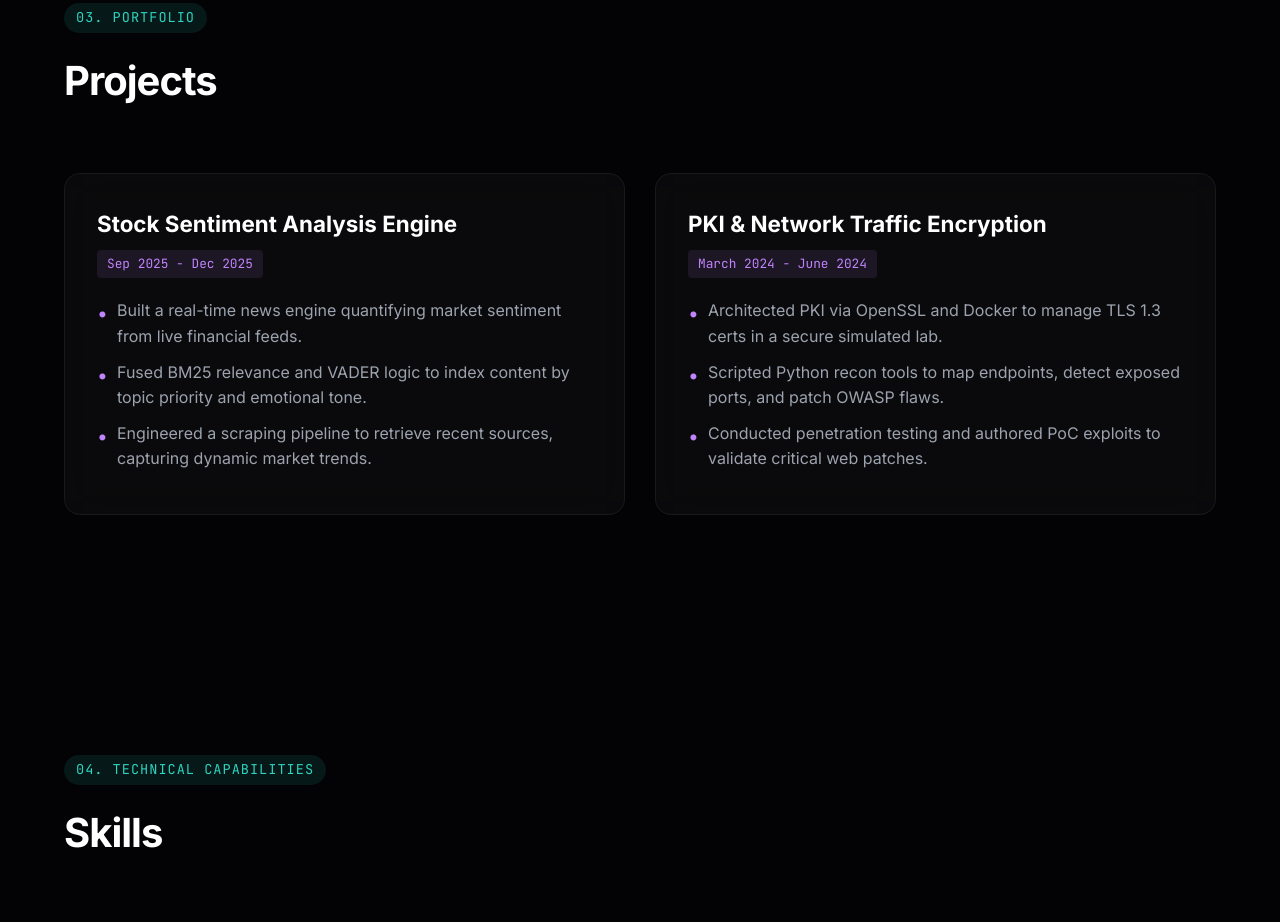
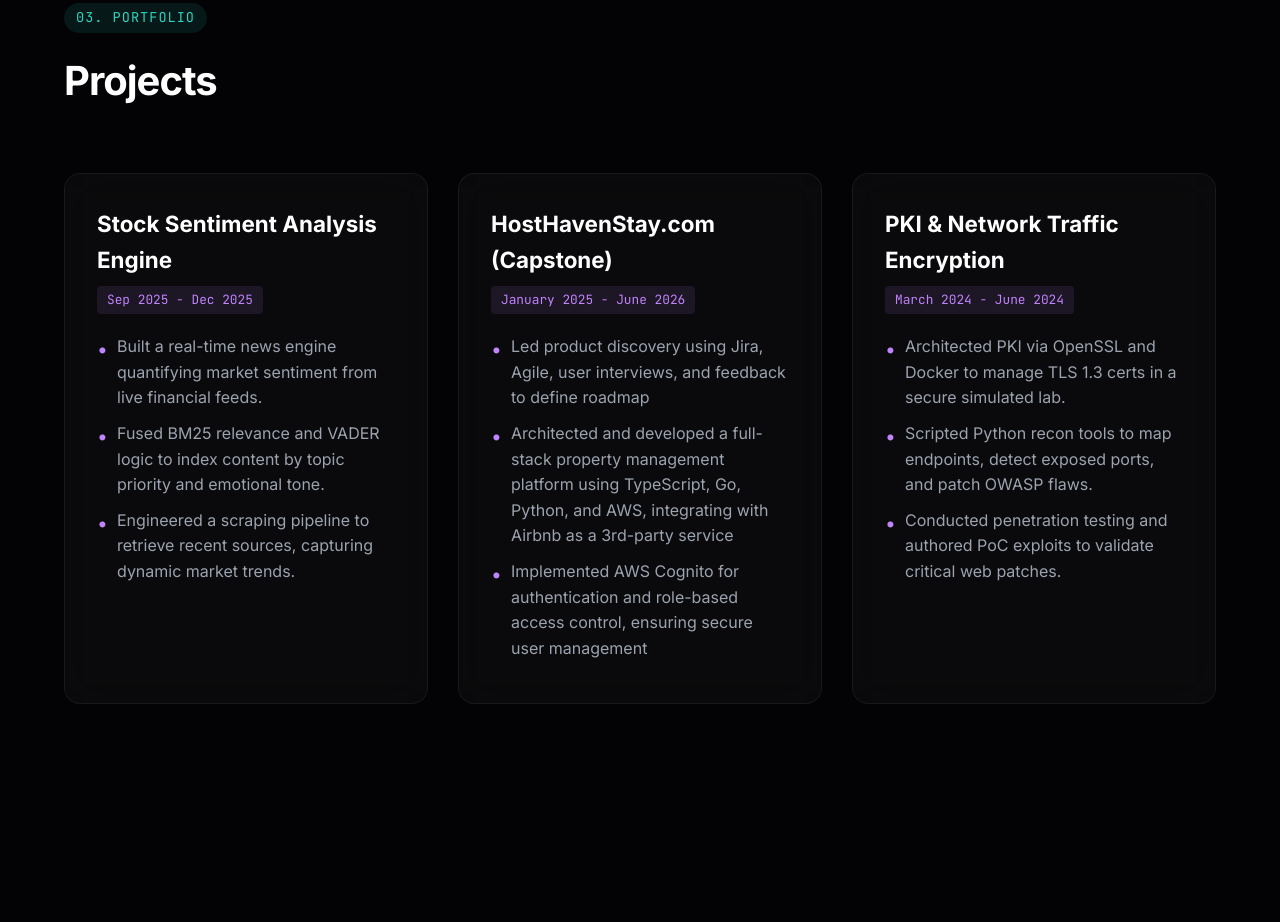
Before and after one commit to paquan-x/paquan-x.github.io, a plain HTML site: page index.html in a window 1280 px wide. Shown: the part 3377-4299 px from the top of the page. Drawn offline with Linux system fonts and the light colour scheme.

Commit message:
Add project details for HostHavenStay.com

```diff
--- a/index.html
+++ b/index.html
@@ -655,6 +655,16 @@
             </div>
 
             <div class="glass-card project-card">
+                <h3 class="project-title">HostHavenStay.com (Capstone)</h3>
+                <div><span class="project-date">January 2025 - June 2026</span></div>
+                <ul class="project-list">
+                    <li>Led product discovery using Jira, Agile, user interviews, and feedback to define roadmap</li>
+                    <li>Architected and developed a full-stack property management platform using TypeScript, Go, Python, and AWS, integrating with Airbnb as a 3rd-party service</li>
+                    <li>Implemented AWS Cognito for authentication and role-based access control, ensuring secure user management</li>
+                </ul>
+            </div>
+
+            <div class="glass-card project-card">
                 <h3 class="project-title">PKI & Network Traffic Encryption</h3>
                 <div><span class="project-date">March 2024 - June 2024</span></div>
                 <ul class="project-list">
```
